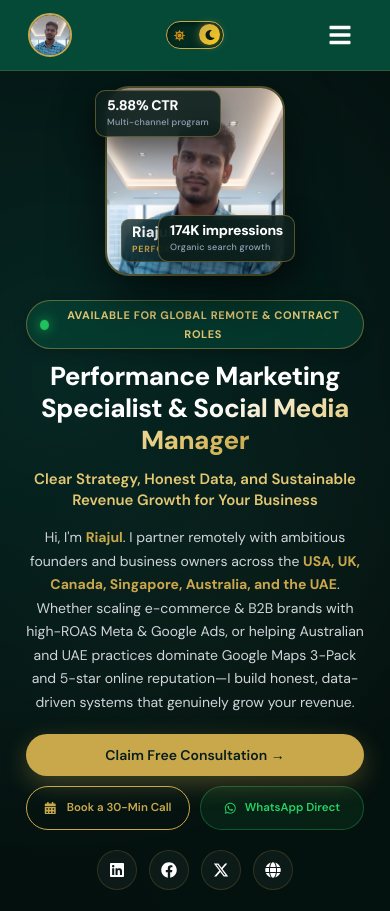
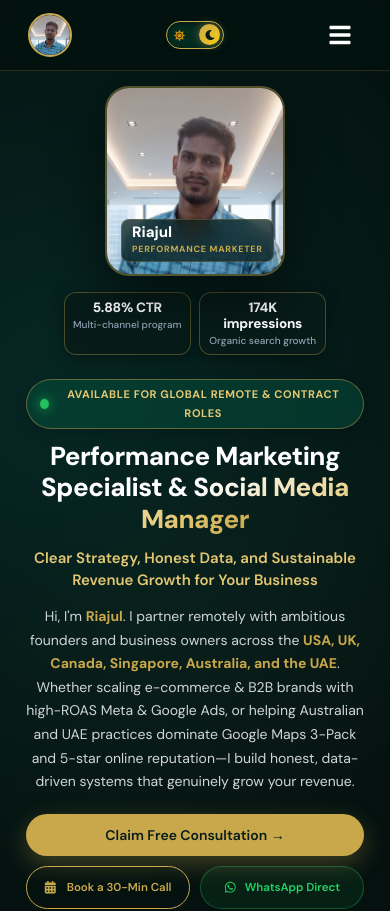
Before and after one commit to dmriajul/riajul-portfolio-react, a React (Vite) app: page / in a window 390 px wide. Shown: the top 911 px of the page. Built offline with nearby package versions, Linux system fonts and the light colour scheme.

Commit message:
fix: mobile hero badges & stat row, growth framework 2x2 grid, navbar frosted glass effect
Co-authored-by: arena-agent <297053741+arena-agent@users.noreply.github.com>

```diff
--- a/src/components/home/GrowthFramework.jsx
+++ b/src/components/home/GrowthFramework.jsx
@@ -96,9 +96,13 @@ function GrowthFramework() {
                 transition={{ duration: 0.5, delay: idx * 0.1 }}
               >
                 <div className="stage-card-header">
-                  <span className="stage-num">{stage.num}</span>
-                  <div className="stage-icon">{stage.icon}</div>
-                  <span className="stage-highlight">{stage.highlight}</span>
+                  <div className="stage-header-top">
+                    <span className="stage-num">STAGE {stage.num}</span>
+                    <div className="stage-icon">{stage.icon}</div>
+                  </div>
+                  <div className="stage-header-bottom">
+                    <span className="stage-highlight">{stage.highlight}</span>
+                  </div>
                 </div>
                 <h3>{stage.title}</h3>
                 <p>{stage.desc}</p>
--- a/src/components/home/Hero.jsx
+++ b/src/components/home/Hero.jsx
@@ -160,6 +160,18 @@ function Hero() {
               <span className="photo-tag-role">PERFORMANCE MARKETER</span>
             </div>
           </div>
+
+          {/* Mobile Stats Row - Shown under photo on <= 992px */}
+          <div className="hero-mobile-stats-row">
+            <div className="hero-mobile-stat-chip">
+              <strong>5.88% CTR</strong>
+              <span>Multi-channel program</span>
+            </div>
+            <div className="hero-mobile-stat-chip">
+              <strong>174K impressions</strong>
+              <span>Organic search growth</span>
+            </div>
+          </div>
         </motion.div>
       </div>
 
--- a/src/components/layout/Navbar.jsx
+++ b/src/components/layout/Navbar.jsx
@@ -12,8 +12,26 @@ import {
 
 function Navbar() {
   const [menuOpen, setMenuOpen] = useState(false);
+  const [scrolled, setScrolled] = useState(false);
   const location = useLocation();
   const navigate = useNavigate();
+
+  useEffect(() => {
+    const handleScroll = () => {
+      if (window.scrollY > 15) {
+        setScrolled(true);
+      } else {
+        setScrolled(false);
+      }
+    };
+
+    window.addEventListener("scroll", handleScroll, { passive: true });
+    handleScroll();
+
+    return () => {
+      window.removeEventListener("scroll", handleScroll);
+    };
+  }, []);
 
   useEffect(() => {
     document.body.style.overflow = menuOpen ? "hidden" : "auto";
@@ -58,7 +76,7 @@ function Navbar() {
   };
 
   return (
-    <nav className="navbar">
+    <nav className={`navbar ${scrolled ? "scrolled" : ""}`}>
       <div className="container">
         {/* Logo */}
         <a
--- a/src/styles/growthFramework.css
+++ b/src/styles/growthFramework.css
@@ -108,16 +108,24 @@
 
 .stage-card-header {
   display: flex;
-  align-items: center;
-  justify-content: space-between;
+  flex-direction: column;
+  gap: 12px;
   margin-bottom: 16px;
 }
 
+.stage-header-top {
+  display: flex;
+  align-items: center;
+  justify-content: space-between;
+}
+
 .stage-num {
-  font-size: 20px;
+  font-size: 13.5px;
   font-weight: 800;
   color: var(--primary);
-  font-family: monospace;
+  font-family: inherit;
+  letter-spacing: 1.2px;
+  text-transform: uppercase;
 }
 
 .stage-icon {
@@ -132,14 +140,20 @@
   font-size: 16px;
 }
 
+.stage-header-bottom {
+  display: flex;
+  align-items: center;
+}
+
 .stage-highlight {
-  font-size: 11px;
+  font-size: 11.5px;
   font-weight: 600;
-  padding: 4px 10px;
+  padding: 4px 12px;
   border-radius: 999px;
   background: rgba(255, 255, 255, 0.05);
   color: #94a3b8;
   border: 1px solid rgba(255, 255, 255, 0.08);
+  display: inline-block;
 }
 
 .framework-stage-card h3 {
@@ -217,9 +231,10 @@ body.light-theme .framework-cta-bar {
 }
 
 /* Responsive Breakpoints */
-@media (max-width: 1024px) {
+@media (max-width: 1140px) and (min-width: 769px) {
   .framework-stages-grid {
     grid-template-columns: repeat(2, 1fr);
+    gap: 20px;
   }
 }
 
--- a/src/styles/hero.css
+++ b/src/styles/hero.css
@@ -292,6 +292,11 @@
   letter-spacing: 0.7px;
 }
 
+/* Mobile Stats Row (Hidden by default on Desktop > 992px) */
+.hero-mobile-stats-row {
+  display: none;
+}
+
 /* =====================================================
    HERO STATS COUNTER BAR (Matching image-1.png)
 ===================================================== */
@@ -421,6 +426,11 @@
     justify-content: center;
   }
 
+  .hero-image-wrapper {
+    flex-direction: column;
+    align-items: center;
+  }
+
   .hero-image-frame {
     max-width: 280px;
   }
@@ -431,16 +441,52 @@
     margin: 0 auto;
   }
 
-  .float-top-left {
-    left: -12px;
-    top: 14px;
-    padding: 7px 12px;
+  /* Completely hide floating badges on mobile so face remains clearly visible */
+  .floating-metric-badge {
+    display: none !important;
   }
 
-  .float-bottom-right {
-    right: -12px;
-    bottom: 20px;
-    padding: 7px 12px;
+  /* Display 2 stat chips side-by-side right under the hero photo */
+  .hero-mobile-stats-row {
+    display: flex;
+    justify-content: center;
+    align-items: stretch;
+    gap: 12px;
+    margin-top: 16px;
+    width: 100%;
+    max-width: 320px;
+    margin-inline: auto;
+  }
+
+  .hero-mobile-stat-chip {
+    flex: 1;
+    background: rgba(8, 28, 25, 0.88);
+    backdrop-filter: blur(12px);
+    -webkit-backdrop-filter: blur(12px);
+    border: 1.5px solid rgba(201, 168, 76, 0.35);
+    border-radius: 12px;
+    padding: 8px 12px;
+    display: flex;
+    flex-direction: column;
+    align-items: center;
+    text-align: center;
+    gap: 2px;
+    box-shadow: 0 4px 16px rgba(0, 0, 0, 0.35);
+  }
+
+  .hero-mobile-stat-chip strong {
+    font-size: 15px;
+    font-weight: 800;
+    color: #ffffff;
+    line-height: 1.2;
+    letter-spacing: -0.2px;
+  }
+
+  .hero-mobile-stat-chip span {
+    font-size: 11px;
+    color: #94a3b8;
+    font-weight: 500;
+    line-height: 1.3;
   }
 
   .hero-stats-row {
@@ -525,29 +571,6 @@
     margin: 0 auto;
   }
 
-  .floating-metric-badge {
-    padding: 6px 11px;
-    border-radius: 10px;
-  }
-
-  .floating-metric-badge strong {
-    font-size: 14px;
-  }
-
-  .floating-metric-badge span {
-    font-size: 9px;
-  }
-
-  .float-top-left {
-    left: -10px;
-    top: 10px;
-  }
-
-  .float-bottom-right {
-    right: -10px;
-    bottom: 14px;
-  }
-
   .hero-stats-row {
     grid-template-columns: repeat(2, 1fr);
     gap: 14px 10px;
@@ -576,4 +599,21 @@
     height: 240px;
     width: 210px;
   }
+
+  .hero-mobile-stats-row {
+    gap: 8px;
+    max-width: 280px;
+  }
+
+  .hero-mobile-stat-chip {
+    padding: 7px 8px;
+  }
+
+  .hero-mobile-stat-chip strong {
+    font-size: 13.5px;
+  }
+
+  .hero-mobile-stat-chip span {
+    font-size: 10px;
+  }
 }
--- a/src/styles/navbar.css
+++ b/src/styles/navbar.css
@@ -8,11 +8,19 @@
   left: 0;
   width: 100%;
   z-index: 9999;
-  background: rgba(6, 78, 59, 0.94);
-  backdrop-filter: blur(18px);
-  -webkit-backdrop-filter: blur(18px);
-  border-bottom: 1px solid rgba(201, 168, 76, 0.2);
-  transition: all 0.35s ease;
+  background: rgba(4, 18, 16, 0.62);
+  backdrop-filter: blur(16px) saturate(190%);
+  -webkit-backdrop-filter: blur(16px) saturate(190%);
+  border-bottom: 1px solid rgba(201, 168, 76, 0.18);
+  transition: background 0.35s ease, border-color 0.35s ease, box-shadow 0.35s ease;
+}
+
+.navbar.scrolled {
+  background: rgba(4, 20, 17, 0.72);
+  backdrop-filter: blur(16px) saturate(190%);
+  -webkit-backdrop-filter: blur(16px) saturate(190%);
+  border-bottom: 1px solid rgba(201, 168, 76, 0.28);
+  box-shadow: 0 10px 30px rgba(0, 0, 0, 0.35);
 }
 
 /* ==========================================
--- a/src/styles/theme.css
+++ b/src/styles/theme.css
@@ -351,9 +351,19 @@ body.light-theme .hero-tag svg {
 ===================================================== */
 [data-theme="light"] .navbar,
 body.light-theme .navbar {
-  background: rgba(255, 255, 255, 0.96) !important;
+  background: rgba(255, 255, 255, 0.72) !important;
+  backdrop-filter: blur(16px) saturate(190%) !important;
+  -webkit-backdrop-filter: blur(16px) saturate(190%) !important;
   border-bottom: 1px solid rgba(15, 118, 110, 0.18) !important;
   box-shadow: 0 4px 20px rgba(0, 0, 0, 0.05) !important;
+}
+
+[data-theme="light"] .navbar.scrolled,
+body.light-theme .navbar.scrolled {
+  background: rgba(255, 255, 255, 0.85) !important;
+  backdrop-filter: blur(16px) saturate(190%) !important;
+  -webkit-backdrop-filter: blur(16px) saturate(190%) !important;
+  box-shadow: 0 8px 25px rgba(0, 0, 0, 0.08) !important;
 }
 
 [data-theme="light"] .nav-links a,
@@ -1608,20 +1618,26 @@ body.light-theme .hero-status-pill {
 
 /* Floating Metric Badges in Light Mode */
 [data-theme="light"] .floating-metric-badge,
-body.light-theme .floating-metric-badge {
+body.light-theme .floating-metric-badge,
+[data-theme="light"] .hero-mobile-stat-chip,
+body.light-theme .hero-mobile-stat-chip {
   background: rgba(255, 255, 255, 0.95) !important;
   border-color: rgba(15, 118, 110, 0.3) !important;
-  box-shadow: 0 10px 25px rgba(0, 0, 0, 0.08) !important;
+  box-shadow: 0 6px 20px rgba(0, 0, 0, 0.08) !important;
 }
 
 [data-theme="light"] .floating-metric-badge strong,
-body.light-theme .floating-metric-badge strong {
+body.light-theme .floating-metric-badge strong,
+[data-theme="light"] .hero-mobile-stat-chip strong,
+body.light-theme .hero-mobile-stat-chip strong {
   color: #0f172a !important;
   -webkit-text-fill-color: #0f172a !important;
 }
 
 [data-theme="light"] .floating-metric-badge span,
-body.light-theme .floating-metric-badge span {
+body.light-theme .floating-metric-badge span,
+[data-theme="light"] .hero-mobile-stat-chip span,
+body.light-theme .hero-mobile-stat-chip span {
   color: #64748b !important;
   -webkit-text-fill-color: #64748b !important;
 }
--- a/src/styles/variables.css
+++ b/src/styles/variables.css
@@ -51,7 +51,7 @@
   --input-text: #ffffff;
   --input-placeholder: #9ca3af;
 
-  --navbar-bg: rgba(6, 78, 59, 0.92);
+  --navbar-bg: rgba(4, 18, 16, 0.62);
   --navbar-border: rgba(201, 168, 76, 0.18);
   --navbar-link: #ffffff;
   --navbar-link-hover: #c9a84c;
```
